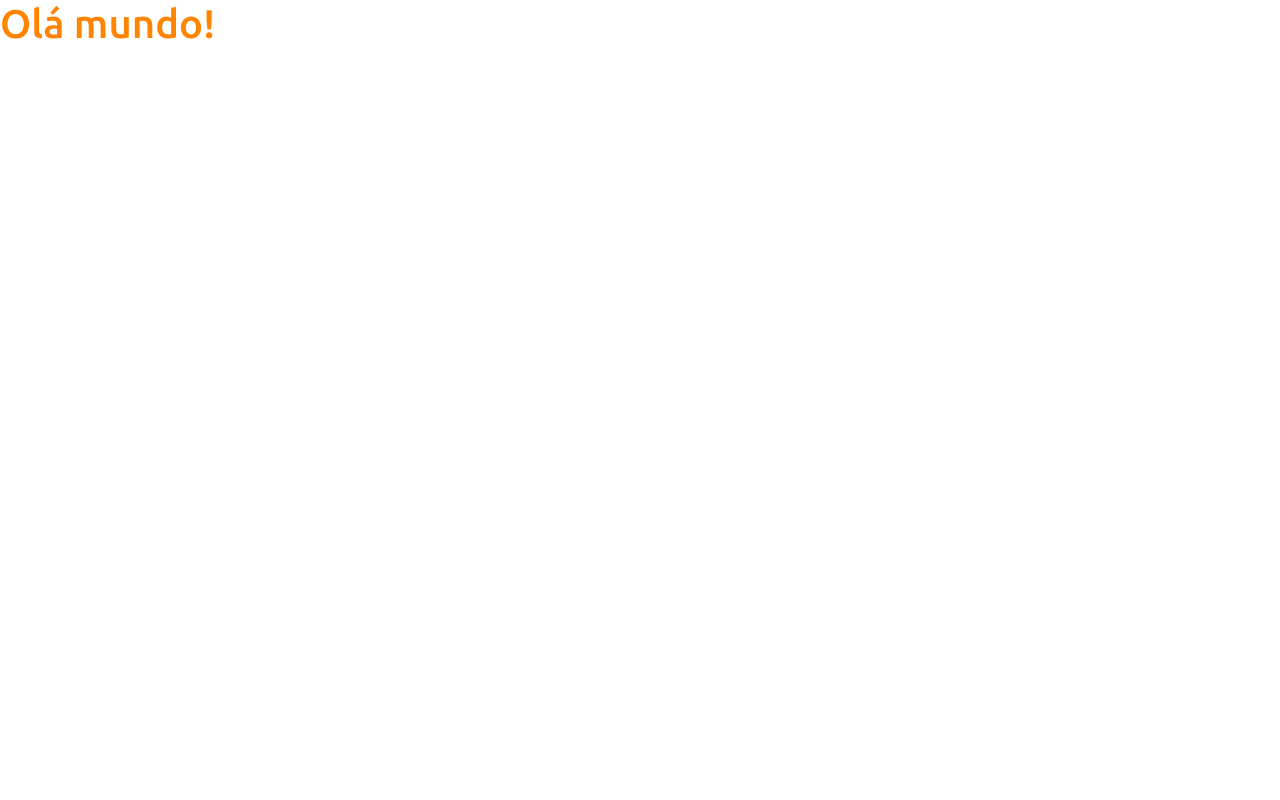
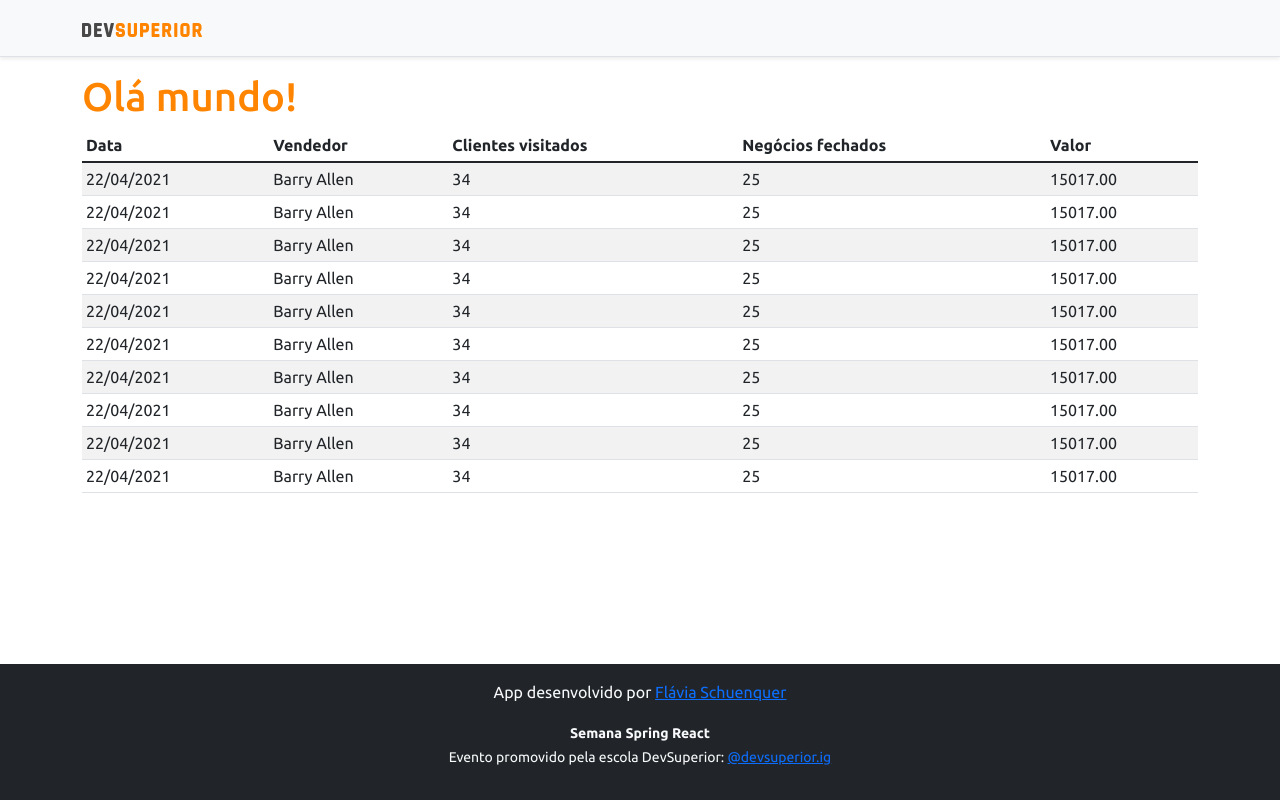
Before and after one commit to flaviaschuenquer/projeto-sds3, a React (Create React App) app in the folder frontend/: page / in a window 1280 px wide. Built offline with nearby package versions, Linux system fonts and the light colour scheme.

Commit message:
Basic static components

```diff
--- a/frontend/src/App.tsx
+++ b/frontend/src/App.tsx
@@ -1,11 +1,19 @@
-
+import DataTable from 'components/DataTable'
+import Footer from 'components/Footer'
+import NavBar from 'components/NavBar'
 
 function App() {
   return (
-    <div >
-      <h1 className="text-primary">Olá mundo!</h1>
-    </div>
-  );
+    <>
+      <NavBar />
+      <div className="container">
+        <h1 className="text-primary">Olá mundo!</h1>
+
+        <DataTable />
+      </div>
+      <Footer />
+    </>
+  )
 }
 
-export default App;
+export default App
--- /dev/null
+++ b/frontend/src/components/DataTable/index.tsx
@@ -0,0 +1,91 @@
+const DataTable = () => {
+  return (
+    <div className="table-responsive">
+      <table className="table table-striped table-sm">
+        <thead>
+          <tr>
+            <th>Data</th>
+            <th>Vendedor</th>
+            <th>Clientes visitados</th>
+            <th>Negócios fechados</th>
+            <th>Valor</th>
+          </tr>
+        </thead>
+        <tbody>
+          <tr>
+            <td>22/04/2021</td>
+            <td>Barry Allen</td>
+            <td>34</td>
+            <td>25</td>
+            <td>15017.00</td>
+          </tr>
+          <tr>
+            <td>22/04/2021</td>
+            <td>Barry Allen</td>
+            <td>34</td>
+            <td>25</td>
+            <td>15017.00</td>
+          </tr>
+          <tr>
+            <td>22/04/2021</td>
+            <td>Barry Allen</td>
+            <td>34</td>
+            <td>25</td>
+            <td>15017.00</td>
+          </tr>
+          <tr>
+            <td>22/04/2021</td>
+            <td>Barry Allen</td>
+            <td>34</td>
+            <td>25</td>
+            <td>15017.00</td>
+          </tr>
+          <tr>
+            <td>22/04/2021</td>
+            <td>Barry Allen</td>
+            <td>34</td>
+            <td>25</td>
+            <td>15017.00</td>
+          </tr>
+          <tr>
+            <td>22/04/2021</td>
+            <td>Barry Allen</td>
+            <td>34</td>
+            <td>25</td>
+            <td>15017.00</td>
+          </tr>
+          <tr>
+            <td>22/04/2021</td>
+            <td>Barry Allen</td>
+            <td>34</td>
+            <td>25</td>
+            <td>15017.00</td>
+          </tr>
+          <tr>
+            <td>22/04/2021</td>
+            <td>Barry Allen</td>
+            <td>34</td>
+            <td>25</td>
+            <td>15017.00</td>
+          </tr>
+          <tr>
+            <td>22/04/2021</td>
+            <td>Barry Allen</td>
+            <td>34</td>
+            <td>25</td>
+            <td>15017.00</td>
+          </tr>
+          <tr>
+            <td>22/04/2021</td>
+            <td>Barry Allen</td>
+            <td>34</td>
+            <td>25</td>
+            <td>15017.00</td>
+          </tr>
+        </tbody>
+      </table>
+    </div>
+  )
+}
+
+export default DataTable
--- /dev/null
+++ b/frontend/src/components/Footer/index.tsx
@@ -0,0 +1,34 @@
+const Footer = () => {
+  return (
+    <footer className="footer mt-auto py-3 bg-dark">
+      <div className="container">
+        <p className="text-light">
+          App desenvolvido por{' '}
+          <a
+            href="https://github.com/flaviaschuenquer"
+            target="_blank"
+            rel="noreferrer"
+          >
+            Flávia Schuenquer
+          </a>
+        </p>
+        <p className="text-light">
+          <small>
+            <strong>Semana Spring React</strong>
+            <br />
+            Evento promovido pela escola DevSuperior:{' '}
+            <a
+              href="https://instagram.com/devsuperior.ig"
+              target="_blank"
+              rel="noreferrer"
+            >
+              @devsuperior.ig
+            </a>
+          </small>
+        </p>
+      </div>
+    </footer>
+  )
+}
+
+export default Footer
--- /dev/null
+++ b/frontend/src/components/NavBar/index.tsx
@@ -0,0 +1,15 @@
+import ImgDsDark from 'assets/img/ds-dark.svg'
+
+const NavBar = () => {
+  return (
+    <div className="d-flex flex-column flex-md-row align-items-center p-3 px-md-4 mb-3 bg-light border-bottom shadow-sm">
+      <div className="container">
+        <nav className="my-2 my-md-0 mr-md-3">
+          <img src={ImgDsDark} alt="DevSuperior" width="120" />
+        </nav>
+      </div>
+    </div>
+  )
+}
+
+export default NavBar
```
Also changed, not shown: frontend/src/assets/img/ds-dark.svg (added).
